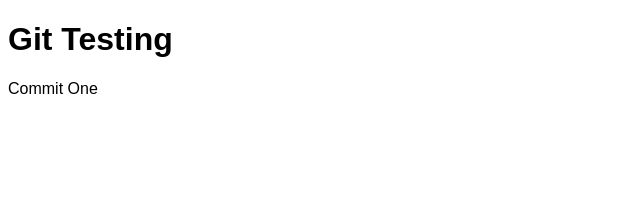
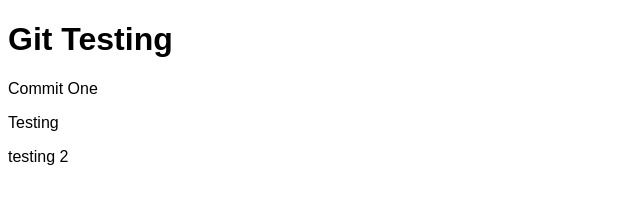
Before and after one commit to cdmt/git-testing, a React (Vite) app in the folder git-testing/: page / in a window 1280 px wide. Shown: the top 216 px of the page, without its empty margins (0-640 px from the left). Built offline with nearby package versions, Linux system fonts and the light colour scheme.

Commit message:
Testing (#5)
* testing

* testing

```diff
--- a/git-testing/src/App.tsx
+++ b/git-testing/src/App.tsx
@@ -7,6 +7,8 @@ function App() {
     <>
       <h1>Git Testing</h1>
       <p>Commit One</p>
+      <p>Testing</p>
+      <p>testing 2</p>
     </>
   )
 }
```
